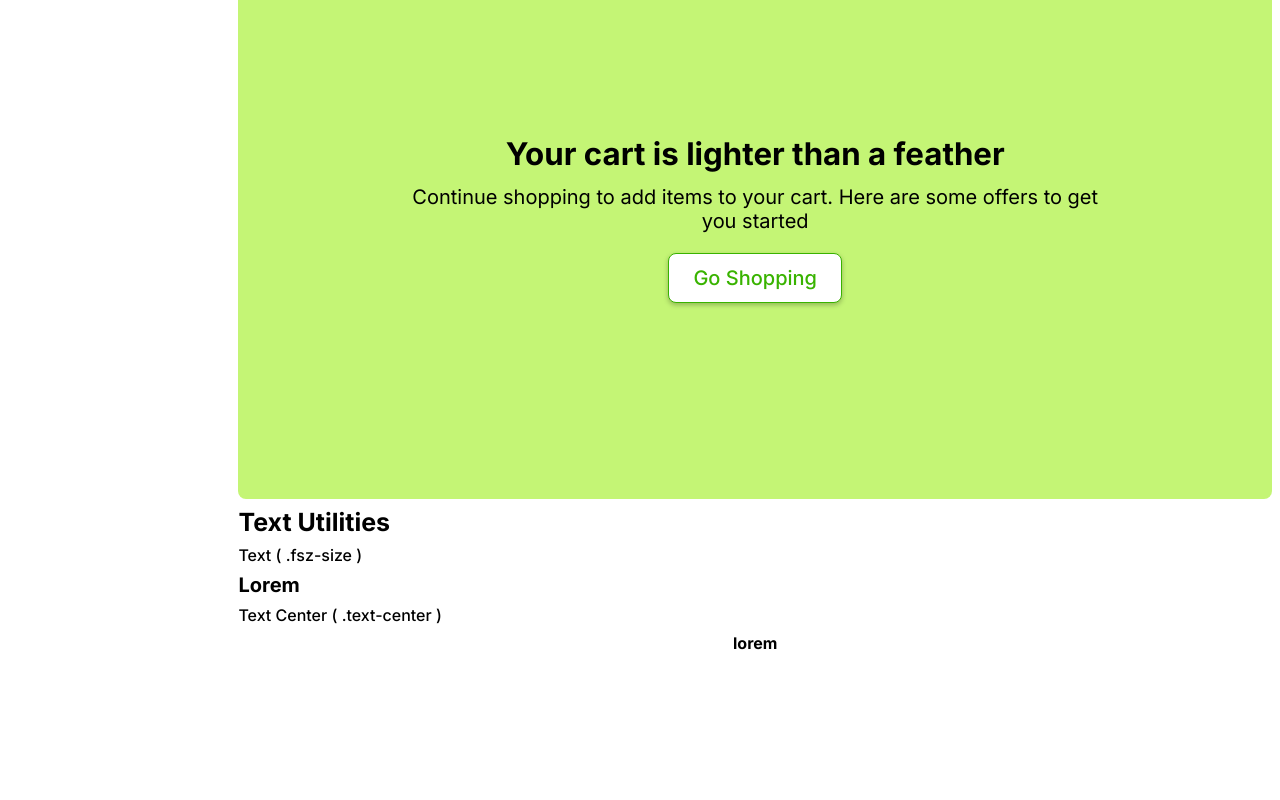
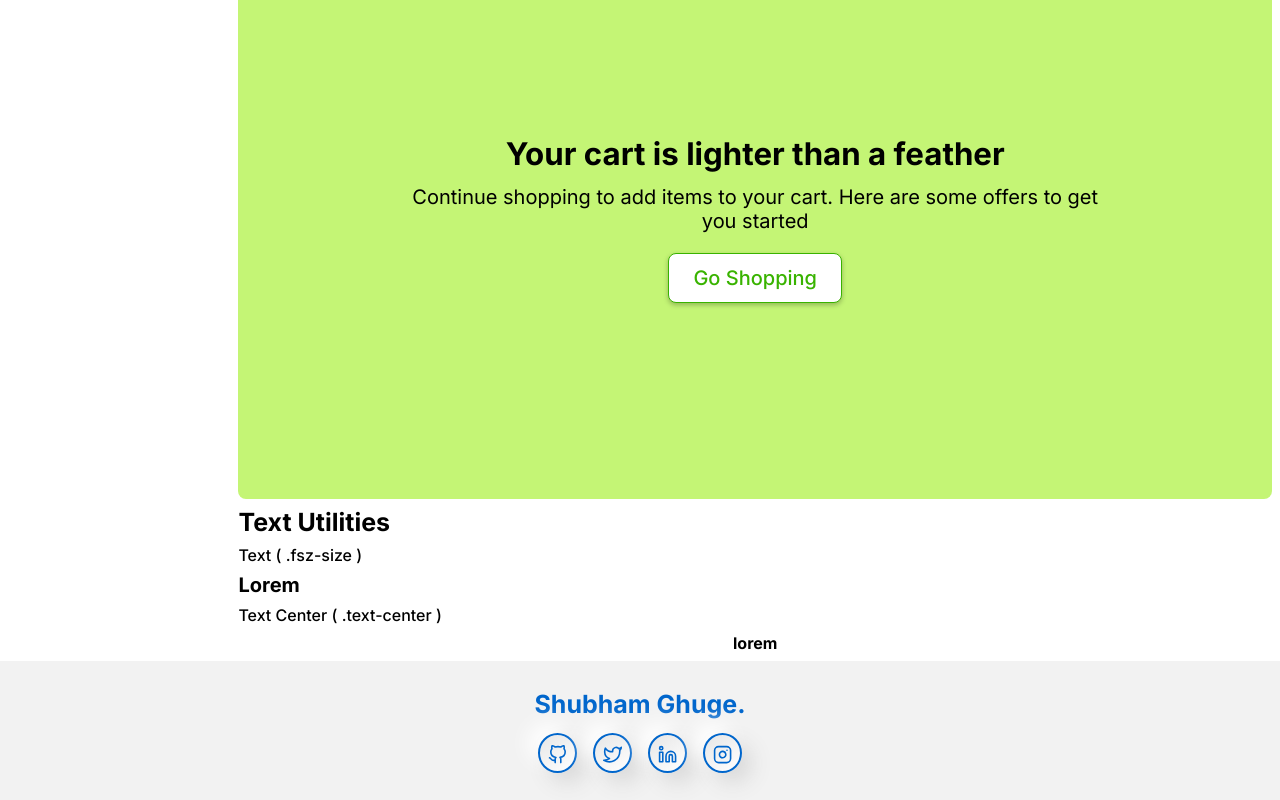
Before and after one commit to shubham-ghuge/component-library, a website: page index.html in a window 1280 px wide. Shown: the part 4282-5082 px from the top of the page. Before the commit the page ends 4943 px from the top, so only its background shows below. Drawn offline with nearby package versions, Linux system fonts and the light colour scheme.

Commit message:
added footer

```diff
--- a/assets/css/main/_components.scss
+++ b/assets/css/main/_components.scss
@@ -1144,7 +1144,7 @@
   input {
     font-family: "Inter";
     padding: var(--p-3) 0;
-    flex-basis: 1;
+    width: 80%;
     border: 0;
     &:focus {
       outline: 0;
@@ -1152,7 +1152,7 @@
   }
   &:focus-within {
     background-color: #fff;
-    outline: 2px solid #2320cc;
+    border: 2px solid #2320cc;
     .icon {
       color: #2320cc;
     }
@@ -1164,3 +1164,35 @@
     }
   }
 }
+footer {
+  background-color: var(--c-grey);
+  display: flex;
+  flex-direction: column;
+  align-items: center;
+  padding: var(--p-7);
+  text-transform: capitalize;
+  .fsz-2{
+    margin-bottom: var(--p-4);
+  }
+  ul {
+    list-style: none;
+    padding: 0;
+    margin: 0;
+    display: flex;
+    & > * {
+      margin: var(--p-2);
+    }
+  }
+  li a {
+    padding: var(--p-2);
+    border-radius: 50%;
+    background: linear-gradient(145deg, #e6e6e6, #ffffff);
+    box-shadow: 10px 10px 21px #d9d9d9, -10px -10px 21px #ffffff;
+    border: 2px solid var(--c-link);
+  }
+  .icon {
+    vertical-align: middle;
+    height: 1.2rem;
+    width: 1.2rem;
+  }
+}
--- a/index.html
+++ b/index.html
@@ -366,7 +366,6 @@
         </svg>
         <input
           type="email"
-          value="chekc"
           required
         />
       </div>
@@ -522,7 +521,28 @@
         <h4 class="text-center">lorem</h4>
       </div>
     </section>
-
+    <footer>
+      <h2 class="fsz-2"><span><a href="https://shubham-ghuge.github.io">Shubham Ghuge.</a></span></h2>
+      <ul>
+        <li>
+          <a target="_blank" href="https://www.github.com/shubham-ghuge">
+          <svg class="icon" viewBox="0 0 24 24" fill="none" stroke="currentColor" stroke-width="2" stroke-linecap="round" stroke-linejoin="round">
+            <path d="M9 19c-5 1.5-5-2.5-7-3m14 6v-3.87a3.37 3.37 0 0 0-.94-2.61c3.14-.35 6.44-1.54 6.44-7A5.44 5.44 0 0 0 20 4.77 5.07 5.07 0 0 0 19.91 1S18.73.65 16 2.48a13.38 13.38 0 0 0-7 0C6.27.65 5.09 1 5.09 1A5.07 5.07 0 0 0 5 4.77a5.44 5.44 0 0 0-1.5 3.78c0 5.42 3.3 6.61 6.44 7A3.37 3.37 0 0 0 9 18.13V22"></path></svg>
+          </a>
+      </li>
+      <li><a target="_blank" href="https://www.twitter.com/_shubham_ghuge_">
+        <svg class="icon" viewBox="0 0 24 24" fill="none" stroke="currentColor" stroke-width="2" stroke-linecap="round" stroke-linejoin="round" class="feather feather-twitter"><path d="M23 3a10.9 10.9 0 0 1-3.14 1.53 4.48 4.48 0 0 0-7.86 3v1A10.66 10.66 0 0 1 3 4s-4 9 5 13a11.64 11.64 0 0 1-7 2c9 5 20 0 20-11.5a4.5 4.5 0 0 0-.08-.83A7.72 7.72 0 0 0 23 3z"></path></svg>
+      </a></li>
+      <li>
+        <a target="_blank" href="https://www.linkedin.com/in/shubham-ghuge/">
+          <svg class="icon" viewBox="0 0 24 24" fill="none" stroke="currentColor" stroke-width="2" stroke-linecap="round" stroke-linejoin="round" class="feather feather-linkedin"><path d="M16 8a6 6 0 0 1 6 6v7h-4v-7a2 2 0 0 0-2-2 2 2 0 0 0-2 2v7h-4v-7a6 6 0 0 1 6-6z"></path><rect x="2" y="9" width="4" height="12"></rect><circle cx="4" cy="4" r="2"></circle></svg>
+        </a>
+      </li>
+      <li><a target="_blank" href="https://www.instagram.com/shubhamghuge_">
+        <svg class="icon" viewBox="0 0 24 24" fill="none" stroke="currentColor" stroke-width="2" stroke-linecap="round" stroke-linejoin="round" class="feather feather-instagram"><rect x="2" y="2" width="20" height="20" rx="5" ry="5"></rect><path d="M16 11.37A4 4 0 1 1 12.63 8 4 4 0 0 1 16 11.37z"></path><line x1="17.5" y1="6.5" x2="17.51" y2="6.5"></line></svg>
+      </a></li>
+      </ul>
+    </footer>
     <script>
       const floatBtn = document.getElementById("float-btn");
       const customIcon = document.getElementById("custom-menu-icon");
```
Also changed, not shown: dist/css/cssStack.css, 1 other file.
